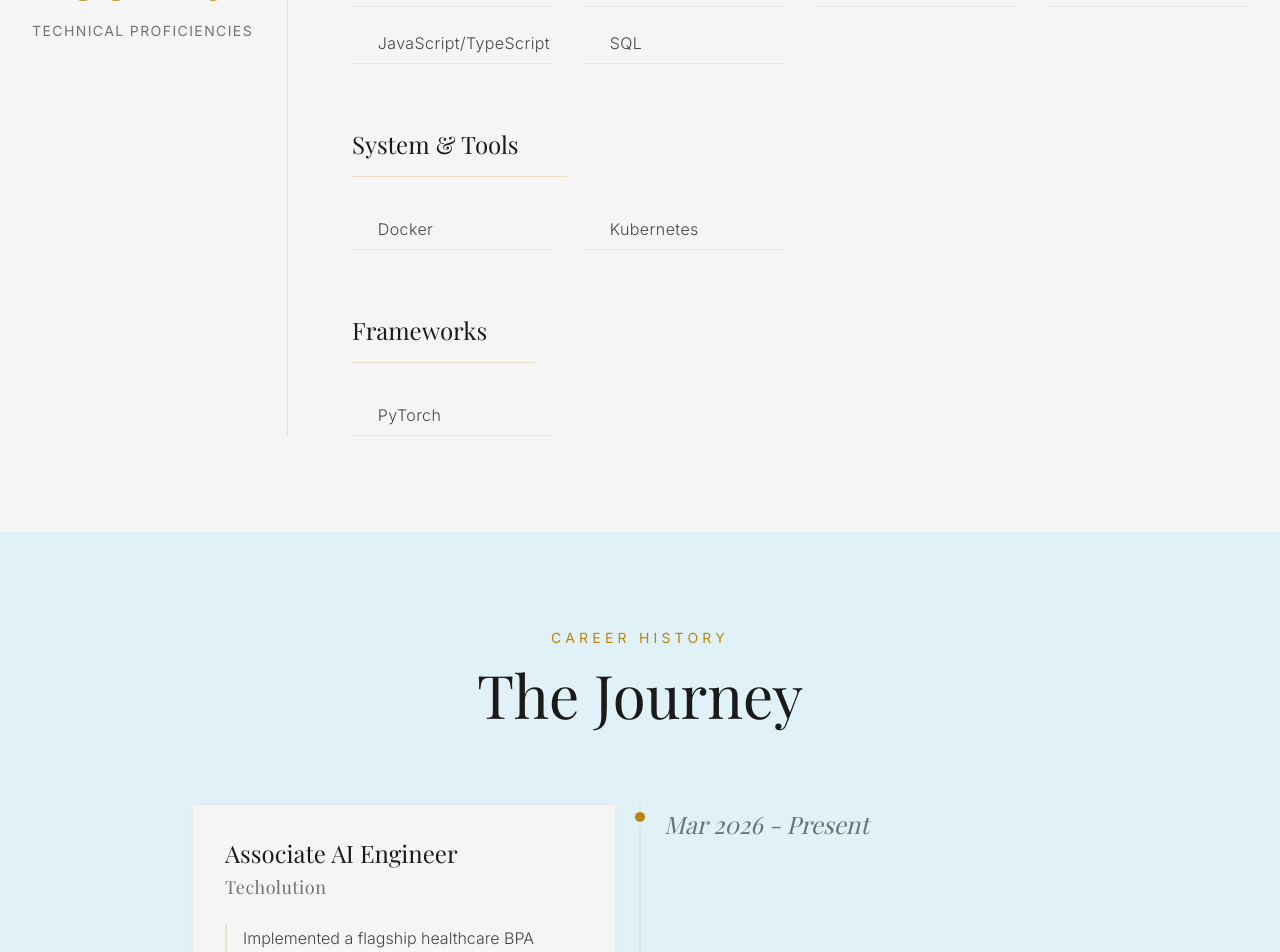
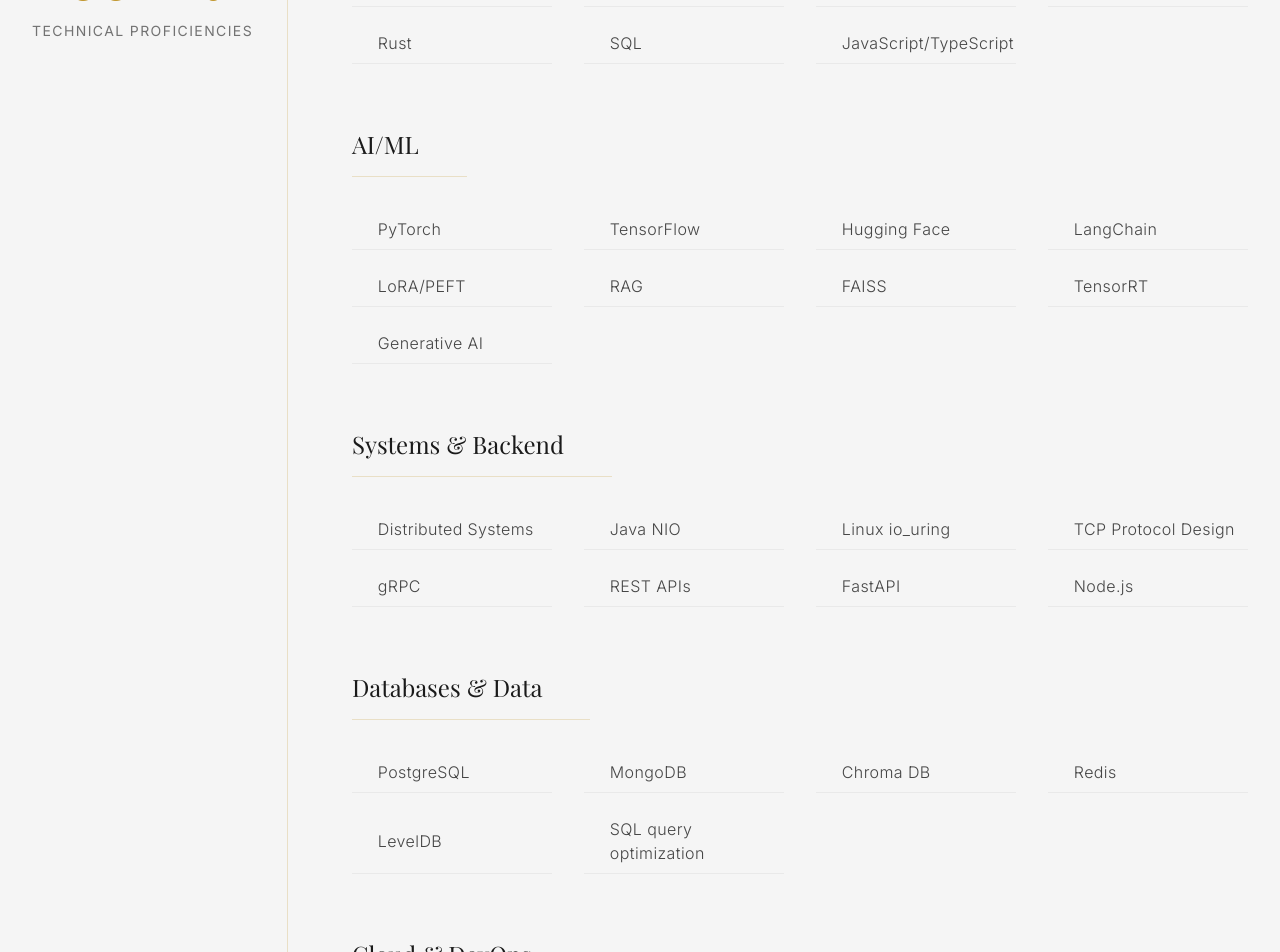
Before and after one commit to T-Karthik-Reddy/my-portfolio, a React (Vite) app: page / in a window 1280 px wide. Shown: the part 1800-2752 px from the top of the page. Built offline with nearby package versions, Linux system fonts and the light colour scheme; a web font is replaced by a local one.

Commit message:
Fix toolkit section to include all resume skills

```diff
--- a/components/SkillsSection.tsx
+++ b/components/SkillsSection.tsx
@@ -6,9 +6,12 @@
 const SkillsSection: React.FC<{ id: string }> = ({ id }) => {
     // Group skills by category for "Editorial" layout
     const categories = {
-        "Languages": ['c', 'cpp', 'java', 'python', 'go', 'solidity', 'bash', 'html5', 'javascript', 'css3', 'react', 'nodejs', 'express', 'sql'],
-        "System & Tools": ['linux', 'bash', 'ansible', 'docker', 'kubernetes', 'jenkins', 'git', 'wireshark', 'jira'],
-        "Frameworks": ['pytorch', 'keras', 'nlp', 'flask']
+        "Languages": ['java', 'python', 'cpp', 'c', 'rust', 'sql', 'javascript'],
+        "AI/ML": ['pytorch', 'tensorflow', 'huggingface', 'langchain', 'lora', 'rag', 'faiss', 'tensorrt', 'genai'],
+        "Systems & Backend": ['dist_systems', 'java_nio', 'io_uring', 'tcp', 'grpc', 'rest', 'fastapi', 'nodejs'],
+        "Databases & Data": ['postgres', 'mongodb', 'chromadb', 'redis', 'leveldb', 'sql_opt'],
+        "Cloud & DevOps": ['aws', 'gcp', 'docker', 'kubernetes', 'cicd'],
+        "Core CS": ['dsa', 'sysdesign', 'os', 'network', 'concurrency', 'oop']
     };
 
     return (
--- a/constants.tsx
+++ b/constants.tsx
@@ -51,25 +51,53 @@
 ];
 
 export const ALL_SKILLS: Skill[] = [
-  { id: 'java', name: 'Java', icon: 'https://t-karthik-reddy.github.io/my-portfolio/logos/java-logo.png' },
-  { id: 'python', name: 'Python', icon: 'https://t-karthik-reddy.github.io/my-portfolio/logos/python-logo.png' },
-  { id: 'cpp', name: 'C++', icon: 'https://t-karthik-reddy.github.io/my-portfolio/logos/cpp-logo.png' },
-  { id: 'c', name: 'C', icon: 'https://t-karthik-reddy.github.io/my-portfolio/logos/c-logo.png' },
-  { id: 'rust', name: 'Rust', icon: 'https://t-karthik-reddy.github.io/my-portfolio/logos/rust-logo.png' },
-  { id: 'sql', name: 'SQL', icon: 'https://t-karthik-reddy.github.io/my-portfolio/logos/mysql-logo.png' },
-  { id: 'javascript', name: 'JavaScript/TypeScript', icon: 'https://t-karthik-reddy.github.io/my-portfolio/logos/javascript-logo.png' },
-  { id: 'pytorch', name: 'PyTorch', icon: 'https://t-karthik-reddy.github.io/my-portfolio/logos/pytorch-logo.png' },
-  { id: 'tensorflow', name: 'TensorFlow', icon: 'https://t-karthik-reddy.github.io/my-portfolio/logos/tensorflow-logo.png' },
-  { id: 'huggingface', name: 'Hugging Face', icon: 'https://t-karthik-reddy.github.io/my-portfolio/logos/huggingface-logo.png' },
-  { id: 'langchain', name: 'LangChain', icon: 'https://t-karthik-reddy.github.io/my-portfolio/logos/langchain-logo.png' },
-  { id: 'fastapi', name: 'FastAPI', icon: 'https://t-karthik-reddy.github.io/my-portfolio/logos/fastapi-logo.png' },
-  { id: 'grpc', name: 'gRPC', icon: 'https://t-karthik-reddy.github.io/my-portfolio/logos/grpc-logo.png' },
-  { id: 'postgres', name: 'PostgreSQL', icon: 'https://t-karthik-reddy.github.io/my-portfolio/logos/postgres-logo.png' },
-  { id: 'mongodb', name: 'MongoDB', icon: 'https://t-karthik-reddy.github.io/my-portfolio/logos/mongodb-logo.png' },
-  { id: 'redis', name: 'Redis', icon: 'https://t-karthik-reddy.github.io/my-portfolio/logos/redis-logo.png' },
-  { id: 'docker', name: 'Docker', icon: 'https://t-karthik-reddy.github.io/my-portfolio/logos/docker-logo.png' },
-  { id: 'kubernetes', name: 'Kubernetes', icon: 'https://t-karthik-reddy.github.io/my-portfolio/logos/kubernetes-logo.png' },
-  { id: 'aws', name: 'AWS', icon: 'https://t-karthik-reddy.github.io/my-portfolio/logos/aws-logo.png' },
+  // Languages
+  { id: 'java', name: 'Java', icon: '' },
+  { id: 'python', name: 'Python', icon: '' },
+  { id: 'cpp', name: 'C++', icon: '' },
+  { id: 'c', name: 'C', icon: '' },
+  { id: 'rust', name: 'Rust', icon: '' },
+  { id: 'sql', name: 'SQL', icon: '' },
+  { id: 'javascript', name: 'JavaScript/TypeScript', icon: '' },
+  // AI/ML
+  { id: 'pytorch', name: 'PyTorch', icon: '' },
+  { id: 'tensorflow', name: 'TensorFlow', icon: '' },
+  { id: 'huggingface', name: 'Hugging Face', icon: '' },
+  { id: 'langchain', name: 'LangChain', icon: '' },
+  { id: 'lora', name: 'LoRA/PEFT', icon: '' },
+  { id: 'rag', name: 'RAG', icon: '' },
+  { id: 'faiss', name: 'FAISS', icon: '' },
+  { id: 'tensorrt', name: 'TensorRT', icon: '' },
+  { id: 'genai', name: 'Generative AI', icon: '' },
+  // Systems & Backend
+  { id: 'dist_systems', name: 'Distributed Systems', icon: '' },
+  { id: 'java_nio', name: 'Java NIO', icon: '' },
+  { id: 'io_uring', name: 'Linux io_uring', icon: '' },
+  { id: 'tcp', name: 'TCP Protocol Design', icon: '' },
+  { id: 'grpc', name: 'gRPC', icon: '' },
+  { id: 'rest', name: 'REST APIs', icon: '' },
+  { id: 'fastapi', name: 'FastAPI', icon: '' },
+  { id: 'nodejs', name: 'Node.js', icon: '' },
+  // Databases & Data
+  { id: 'postgres', name: 'PostgreSQL', icon: '' },
+  { id: 'mongodb', name: 'MongoDB', icon: '' },
+  { id: 'chromadb', name: 'Chroma DB', icon: '' },
+  { id: 'redis', name: 'Redis', icon: '' },
+  { id: 'leveldb', name: 'LevelDB', icon: '' },
+  { id: 'sql_opt', name: 'SQL query optimization', icon: '' },
+  // Cloud & DevOps
+  { id: 'aws', name: 'AWS (EC2, S3)', icon: '' },
+  { id: 'gcp', name: 'Google Cloud Platform', icon: '' },
+  { id: 'docker', name: 'Docker', icon: '' },
+  { id: 'kubernetes', name: 'Kubernetes', icon: '' },
+  { id: 'cicd', name: 'CI/CD', icon: '' },
+  // Core CS
+  { id: 'dsa', name: 'Data Structures & Algorithms', icon: '' },
+  { id: 'sysdesign', name: 'System Design', icon: '' },
+  { id: 'os', name: 'Operating Systems', icon: '' },
+  { id: 'network', name: 'Computer Networks', icon: '' },
+  { id: 'concurrency', name: 'Concurrency', icon: '' },
+  { id: 'oop', name: 'OOP', icon: '' }
 ];
 
 export const CONTACT_LINKS: ContactLink[] = [
```
